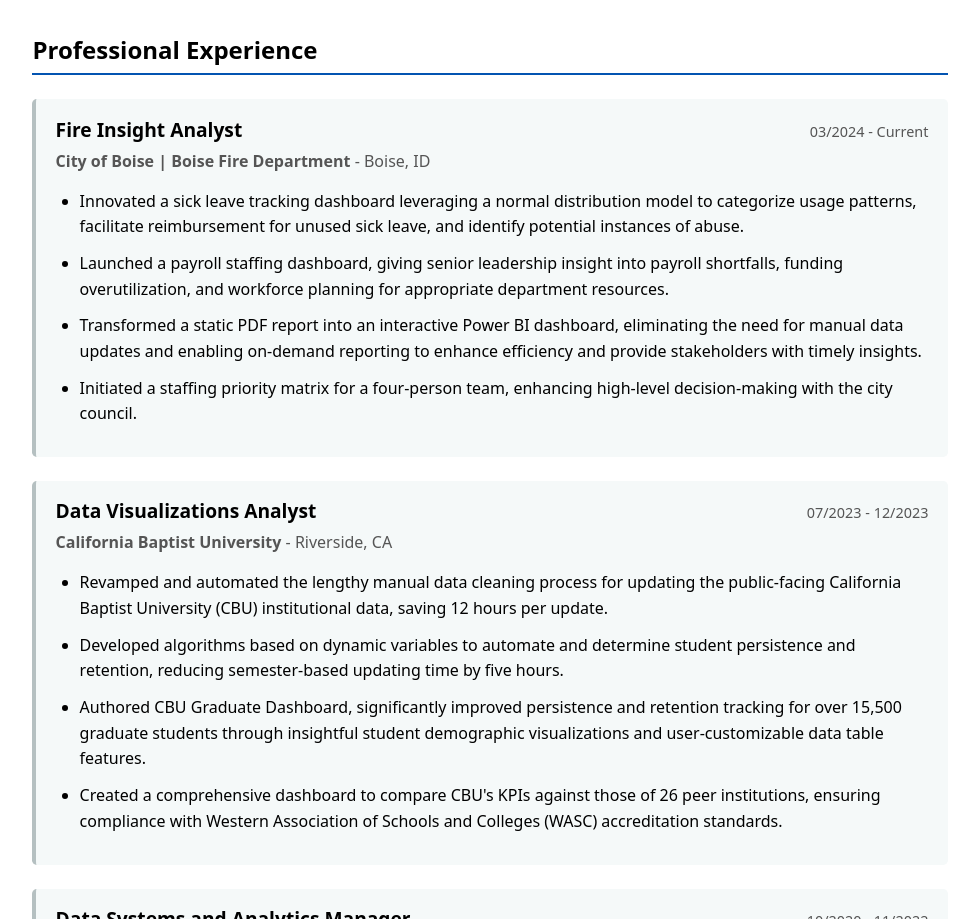
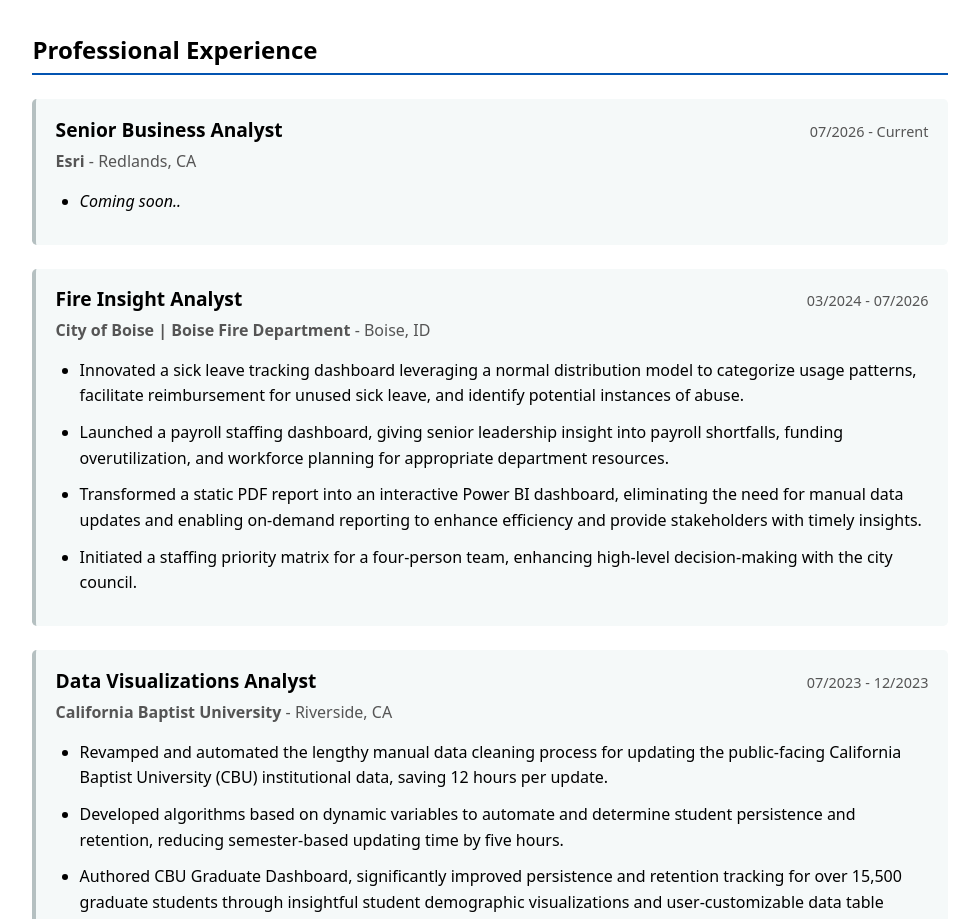
Before and after one commit to jkampen-ucsd/portfolio, a plain HTML site: page resume/index.html in a window 1280 px wide. Shown: the part 814-1733 px from the top of the page, without its empty margins (150-1129 px from the left). Drawn offline with Linux system fonts and the light colour scheme.

Commit message:
resume update

```diff
--- a/resume/index.html
+++ b/resume/index.html
@@ -59,8 +59,22 @@
 
             <article>
                 <div class="resume-job-header">
+                    <h3>Senior Business Analyst</h3>
+                    <span>07/2026 - Current</span>
+                </div>
+                <p class="resume-employer">
+                    <strong>Esri</strong>
+                    - Redlands, CA
+                </p>
+                <ul>
+                    <li><i>Coming soon..</i></li>
+                </ul>
+            </article>
+
+            <article>
+                <div class="resume-job-header">
                     <h3>Fire Insight Analyst</h3>
-                    <span>03/2024 - Current</span>
+                    <span>03/2024 - 07/2026</span>
                 </div>
                 <p class="resume-employer">
                     <strong>City of Boise | Boise Fire Department</strong>
```
